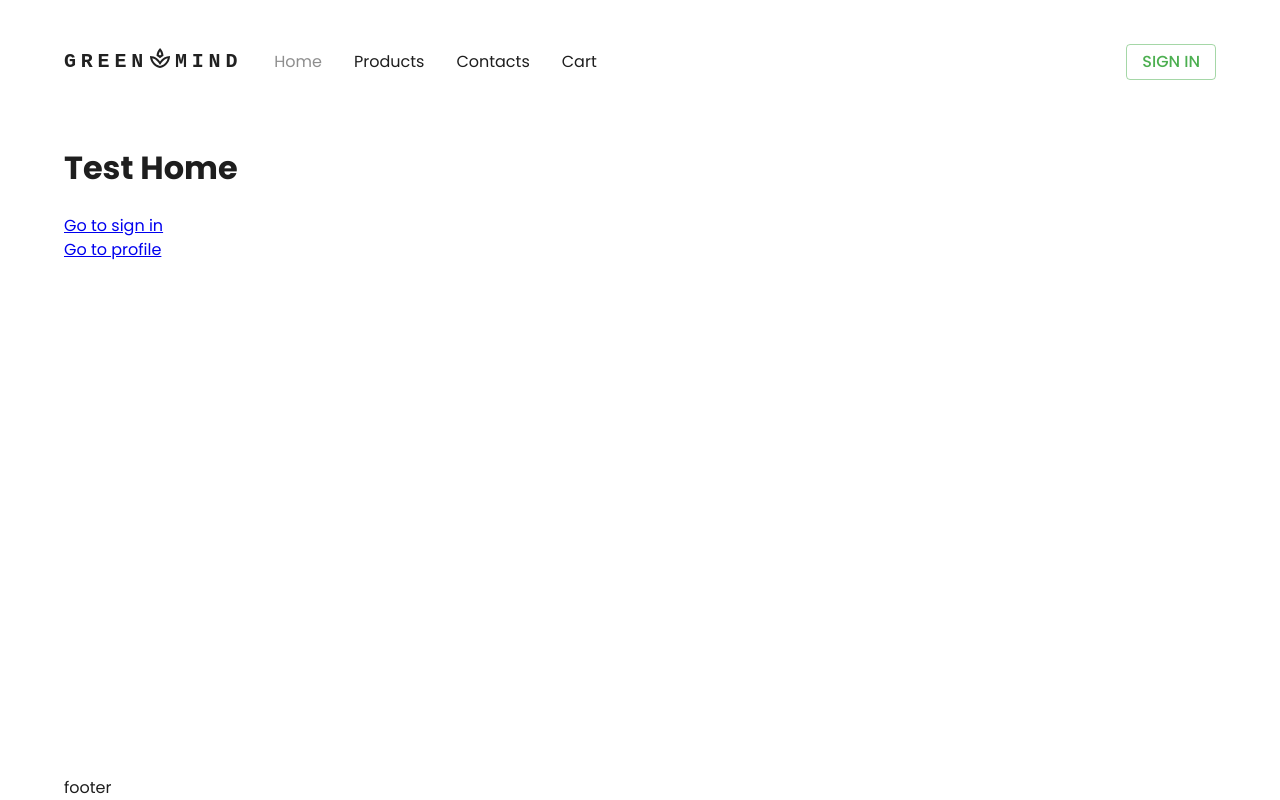
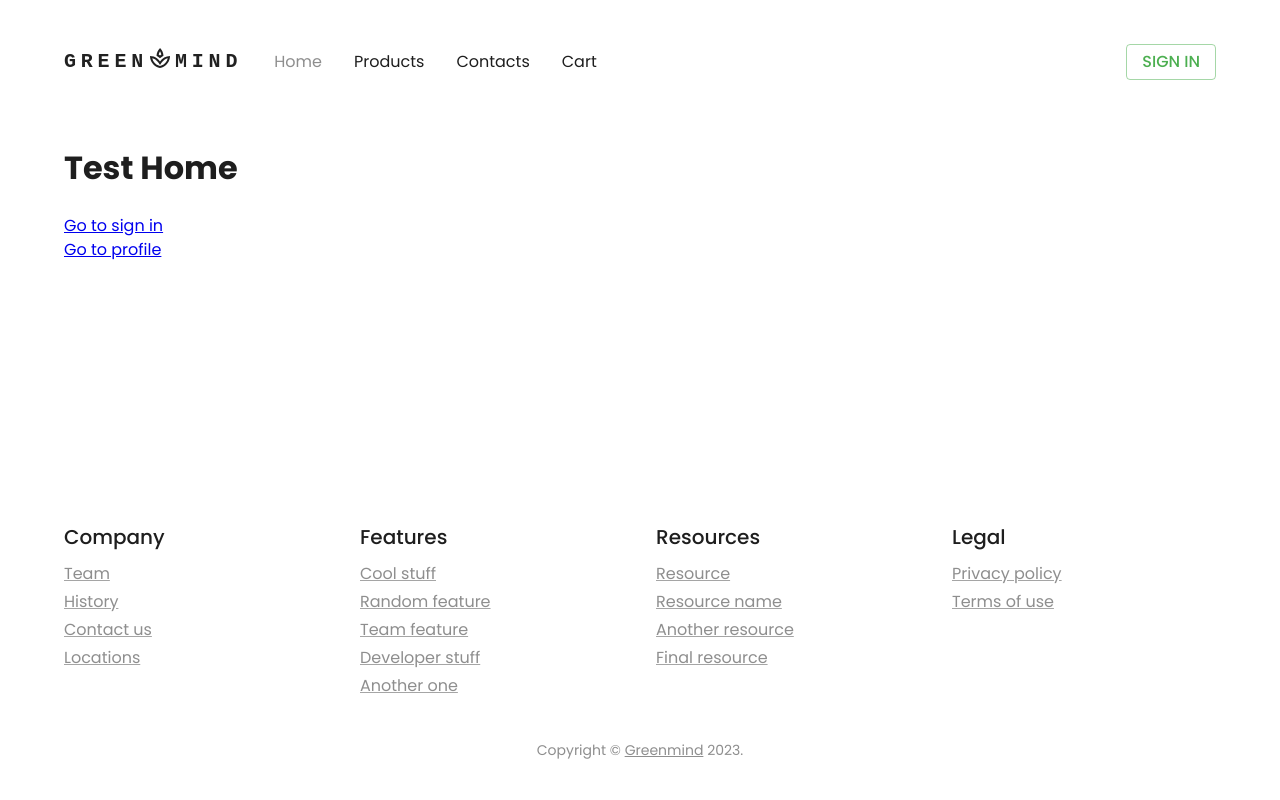
Before and after one commit to bydyas/react-ts-store, a React (Vite) app: page /#/ in a window 1280 px wide. Built offline with nearby package versions, Linux system fonts and the light colour scheme; no server answers.

Commit message:
Update footer

```diff
--- a/src/views/auth-page/components/Copyright.tsx
+++ b/src/ui/Copyright.tsx
@@ -11,7 +11,7 @@ type CopyrightProps = {
 
 const Copyright: React.FC<CopyrightProps> = ({ title }) => {
   return (
-    <Typography variant="body2" color="text.secondary" align="center" sx={{ mt: 5 }}>
+    <Typography variant="body2" color="text.secondary" align="center" sx={{ mt: 5, mb: 5 }}>
       {'Copyright © '}
       <Link color="inherit" component={RouterLink} to="/">
         {title}
--- a/src/views/auth-page/AuthPage.tsx
+++ b/src/views/auth-page/AuthPage.tsx
@@ -6,7 +6,7 @@ import { useFirebase } from '../../hooks/useFirebase';
 import { routes } from '../../models';
 import { FormInputs, FormProps } from '../../models';
 import AuthForm from './components/AuthForm';
-import Copyright from './components/Copyright';
+import Copyright from '../../ui/Copyright';
 
 import SpaOutlinedIcon from '@mui/icons-material/SpaOutlined';
 import Container from '@mui/material/Container';
--- a/src/views/layout/components/Footer.tsx
+++ b/src/views/layout/components/Footer.tsx
@@ -1,11 +1,57 @@
 import React from 'react';
 
 import { Wrapper } from '../../../ui/Wrapper';
+import Copyright from '../../../ui/Copyright';
+
+import Grid from '@mui/material/Grid';
+import Typography from '@mui/material/Typography';
+import Link from '@mui/material/Link';
+import GlobalStyles from '@mui/material/GlobalStyles/GlobalStyles';
+
+const footers = [
+  {
+    title: 'Company',
+    description: ['Team', 'History', 'Contact us', 'Locations'],
+  },
+  {
+    title: 'Features',
+    description: ['Cool stuff', 'Random feature', 'Team feature', 'Developer stuff', 'Another one'],
+  },
+  {
+    title: 'Resources',
+    description: ['Resource', 'Resource name', 'Another resource', 'Final resource'],
+  },
+  {
+    title: 'Legal',
+    description: ['Privacy policy', 'Terms of use'],
+  },
+];
 
 const Footer: React.FC = () => {
   return (
     <footer>
-      <Wrapper>footer</Wrapper>
+      <Wrapper>
+        <GlobalStyles styles={{ ul: { margin: 0, padding: 0, listStyle: 'none' } }} />
+        <Grid container spacing={4} justifyContent="space-evenly">
+          {footers.map((footer) => (
+            <Grid item xs={6} sm={3} key={footer.title}>
+              <Typography variant="h6" color="text.primary" gutterBottom>
+                {footer.title}
+              </Typography>
+              <ul>
+                {footer.description.map((item) => (
+                  <li key={item}>
+                    <Link href="#" variant="subtitle1" color="text.secondary">
+                      {item}
+                    </Link>
+                  </li>
+                ))}
+              </ul>
+            </Grid>
+          ))}
+        </Grid>
+        <Copyright title={'Greenmind'} />
+      </Wrapper>
     </footer>
   );
 };
```
